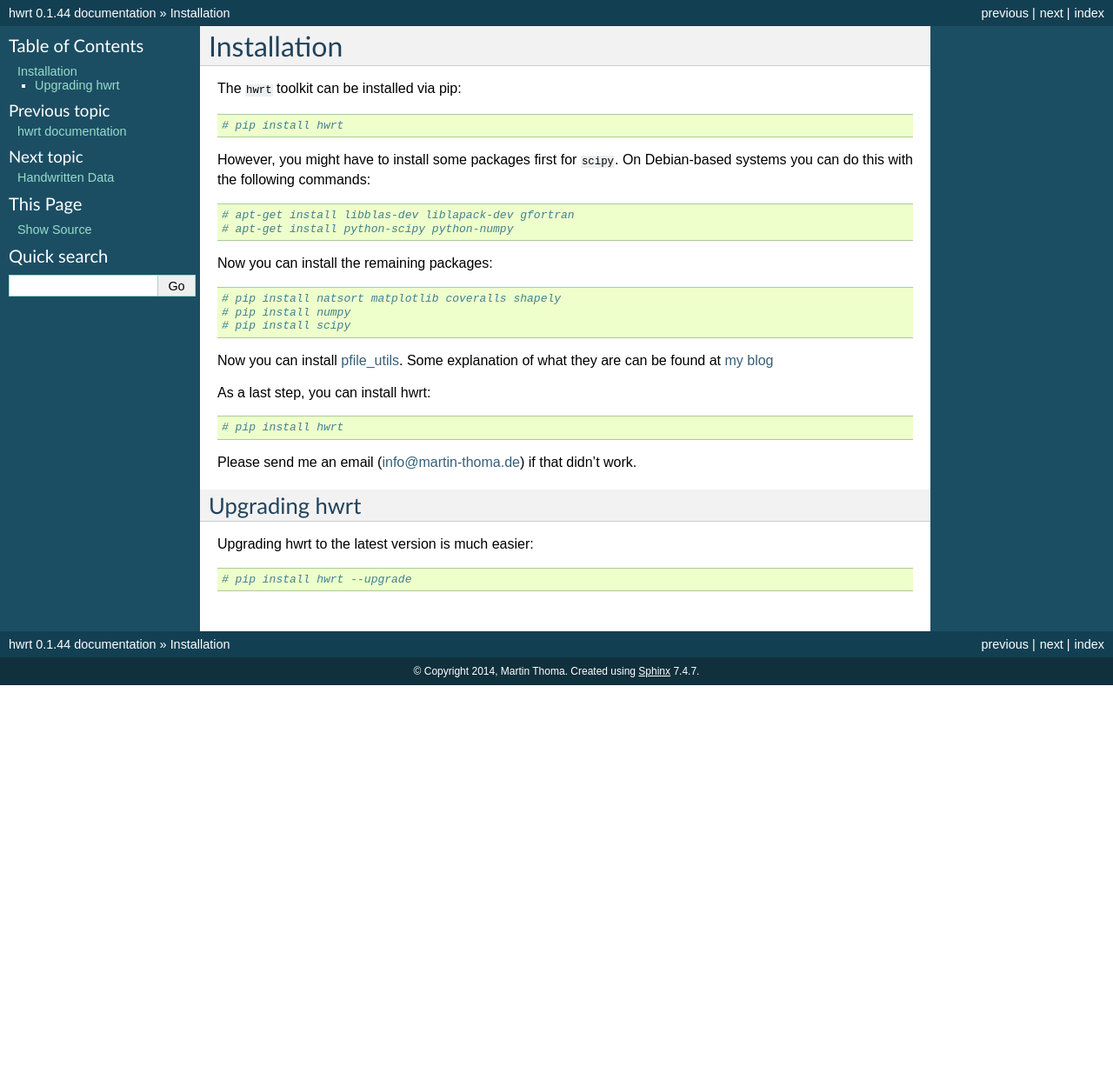
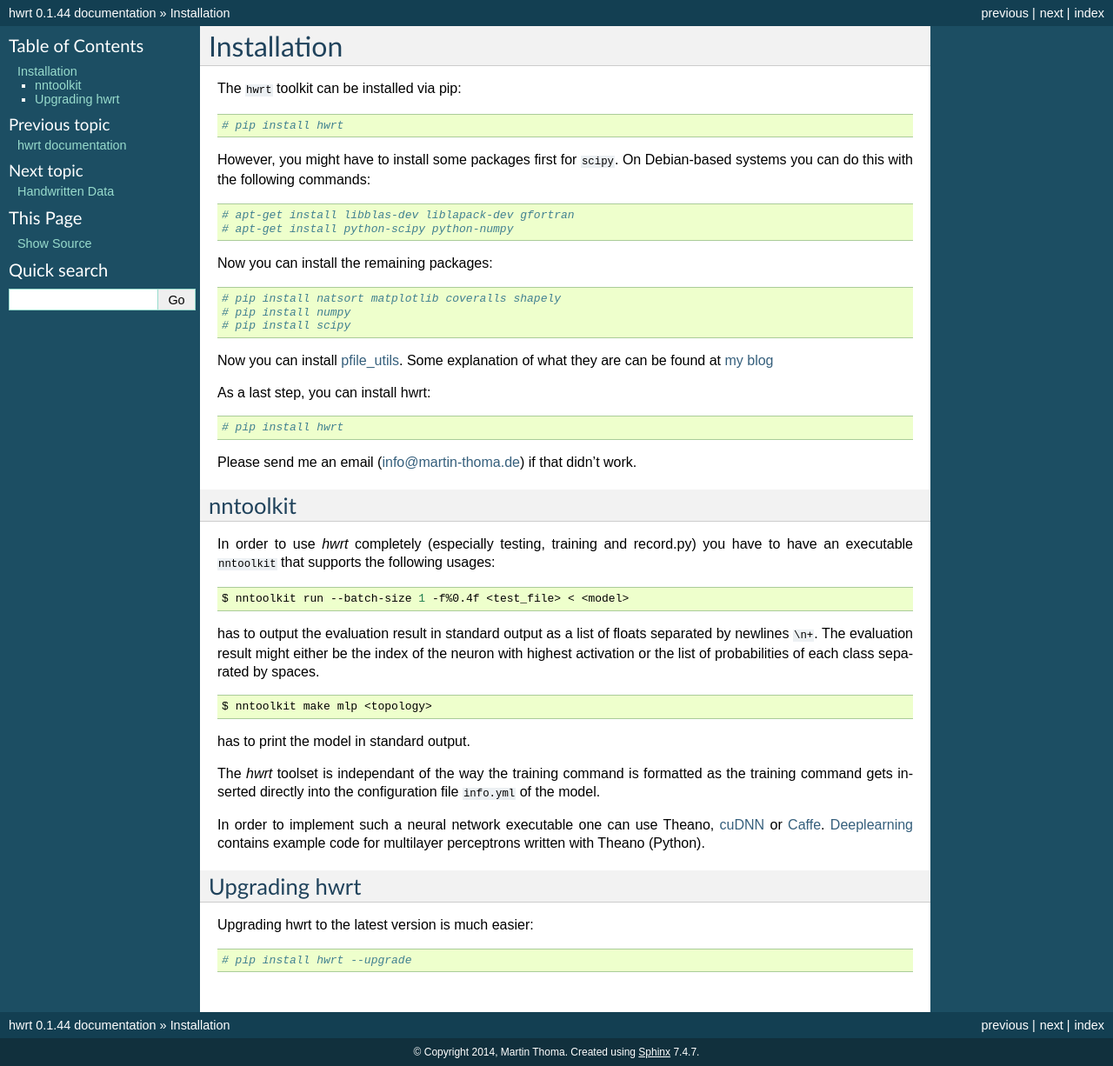
Before and after one commit to MartinThoma/hwrt, a Sphinx documentation site: the page built from docs/installation.rst, in a window 1280 px wide. Shown: the whole page at 87% size. Built offline with Sphinx 7.4.7, drawn with Linux system fonts in a browser that asks for light colours; before the commit the page ends 900 px from its top, so only the background shows below that.

Commit message:
docs/installation.rst: More hints to nntookit; hwrt/features.py and hwrt/preprocessing.py: spacing

```diff
--- a/docs/installation.rst
+++ b/docs/installation.rst
@@ -34,6 +34,37 @@ As a last step, you can install hwrt:
 
 Please send me an email (info@martin-thoma.de) if that didn’t work.
 
+
+nntoolkit
+---------
+
+In order to use `hwrt` completely (especially testing, training and record.py)
+you have to have an executable ``nntoolkit`` that supports the following usages:
+
+.. code:: bash
+
+    $ nntoolkit run --batch-size 1 -f%0.4f <test_file> < <model>
+
+has to output the evaluation result in standard output as a list of floats
+separated by newlines ``\n+``. The evaluation result might either be the
+index of the neuron with highest activation or the list of probabilities
+of each class separated by spaces.
+
+.. code:: bash
+
+    $ nntoolkit make mlp <topology>
+
+has to print the model in standard output.
+
+The `hwrt` toolset is independant of the way the training command is
+formatted as the training command gets inserted directly into the configuration
+file ``info.yml`` of the model.
+
+In order to implement such a neural network executable one can use Theano,
+cuDNN_ or Caffe_. Deeplearning_ contains example code for multilayer perceptrons
+written with Theano (Python).
+
+
 Upgrading hwrt
 --------------
 
@@ -45,3 +76,7 @@ Upgrading hwrt to the latest version is much easier:
 
 .. _`pfile_utils`: http://www1.icsi.berkeley.edu/~dpwe/projects/sprach/sprachcore.html
 .. _my blog: http://martin-thoma.com/what-are-pfiles/
+.. _Python: http://www.python.org/
+.. _Caffe: http://caffe.berkeleyvision.org/
+.. _cuDNN: https://developer.nvidia.com/cuDNN
+.. _Deeplearning: http://www.deeplearning.net/tutorial/
```
Also changed, not shown: 2 other files.
